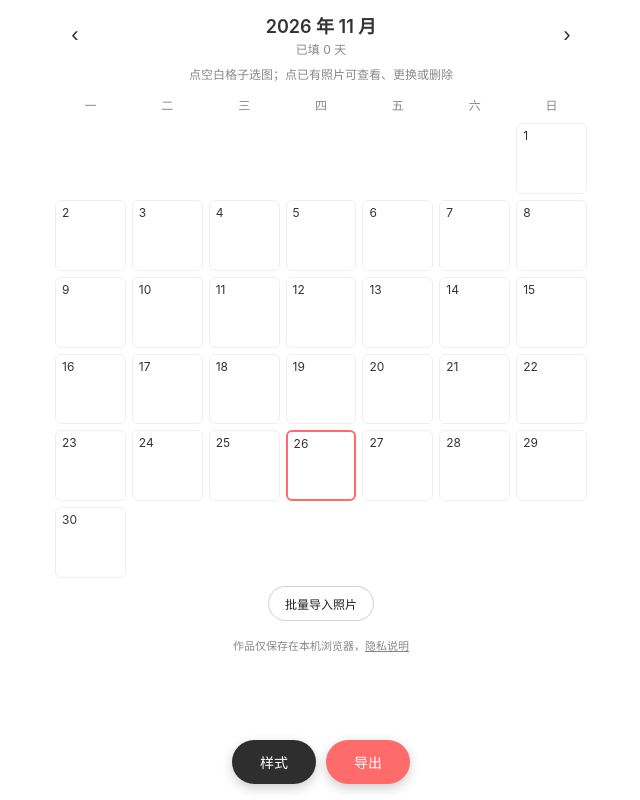
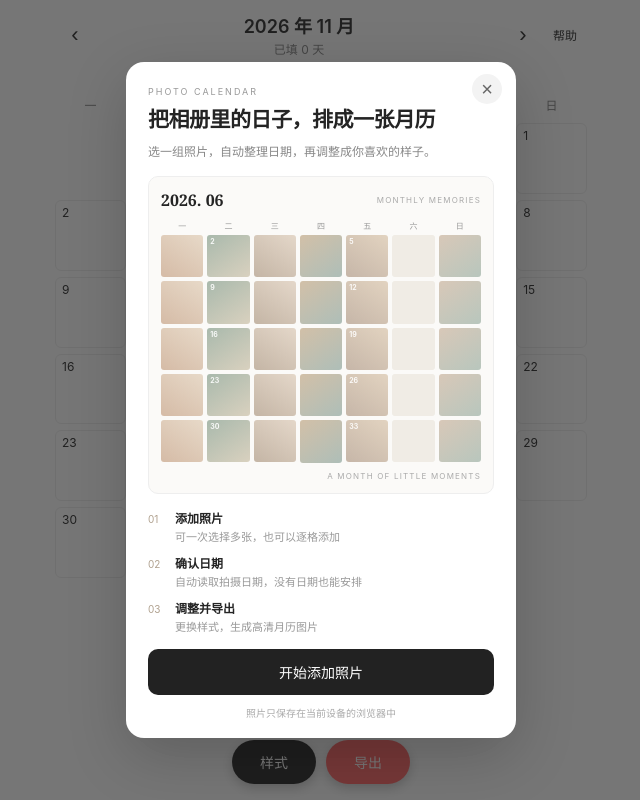
Before and after one commit to lyler77/photo-calendar, a Vue app: page / in a window 1280 px wide. Shown: the whole page, without its empty margins (319-959 px from the left). Built offline with nearby package versions, Linux system fonts and the light colour scheme.

Commit message:
feat: 接入首次使用引导与帮助入口

```diff
--- a/src/App.vue
+++ b/src/App.vue
@@ -7,6 +7,7 @@ import SnackBar from './components/SnackBar.vue'
 import StyleDrawer from './components/StyleDrawer.vue'
 import ExportSheet from './components/ExportSheet.vue'
 import BatchImportSheet from './components/BatchImportSheet.vue'
+import FirstUseGuide from './components/FirstUseGuide.vue'
 import { buildMonthGrid, prevMonth, nextMonth, formatDateKey } from './composables/useCalendar'
 import { usePhotos } from './composables/usePhotos'
 import { useStyle, TEMPLATES, FILTERS } from './composables/useStyle'
@@ -24,6 +25,7 @@ const batchFileInput = ref(null)
 const batchVisible = ref(false)
 const batchBusy = ref(false)
 const batchItems = ref([])
+const guideVisible = ref(false)
 const pickingDateKey = ref('')
 const selectedDateKey = ref('')
 const viewingUrl = ref('')
@@ -75,6 +77,12 @@ onMounted(async () => {
   track('app_open')
   const loadedStyle = await init()
   if (loadedStyle) applyLoaded(loadedStyle)
+  try {
+    guideVisible.value = Object.keys(photos).length === 0 &&
+      localStorage.getItem('photo_calendar_guide_seen') !== '1'
+  } catch {
+    guideVisible.value = Object.keys(photos).length === 0
+  }
 })
 
 onBeforeUnmount(() => {
@@ -132,6 +140,19 @@ function openPicker(dateKey) {
 
 function openBatchPicker() {
   batchFileInput.value?.click()
+}
+
+function dismissGuide() {
+  guideVisible.value = false
+  try {
+    localStorage.setItem('photo_calendar_guide_seen', '1')
+  } catch {
+    // 浏览器禁用本地存储时，不影响照片月历的使用
+  }
+}
+function startFromGuide() {
+  dismissGuide()
+  openBatchPicker()
 }
 
 function releaseBatchPreviews() {
@@ -200,7 +221,10 @@ async function confirmBatchImport(items) {
       }
     }))
     const succeeded = results.filter(item => !item.error)
-    if (succeeded.length) addPreparedPhotos(succeeded)
+    if (succeeded.length) {
+      addPreparedPhotos(succeeded)
+      dismissGuide()
+    }
     const failed = results.length - succeeded.length
     track('photo_batch_import', { count: succeeded.length, failed })
     batchVisible.value = false
@@ -267,6 +291,7 @@ async function onFileChange(e) {
   try {
     const shot = await readShotTime(f)
     await addPhoto(dateKey, f)
+    dismissGuide()
     track('photo_select', { hasExif: !!shot })
 
     if (!shot) {
@@ -417,6 +442,7 @@ function showPrivacy() {
         <div class="subtitle" :style="{ color: themeSubColor }">已填 {{ filledCount }} 天</div>
       </div>
       <button class="nav-btn" :style="{ color: themeTextColor }" @click="goNext">›</button>
+      <button class="help-btn" :style="{ color: themeTextColor }" @click="guideVisible = true">帮助</button>
     </header>
 
     <p class="hint" :style="{ color: themeSubColor }">点空白格子选图；点已有照片可查看、更换或删除</p>
@@ -446,6 +472,12 @@ function showPrivacy() {
       <button class="bar-btn" @click="styleDrawerVisible = true">样式</button>
       <button class="bar-btn primary" @click="openExport">导出</button>
     </div>
+
+    <FirstUseGuide
+      :visible="guideVisible"
+      @start="startFromGuide"
+      @close="dismissGuide"
+    />
 
     <BatchImportSheet
       :visible="batchVisible"
@@ -507,6 +539,7 @@ function showPrivacy() {
 .bg-overlay { position: fixed; inset: 0; z-index: -1; }
 .app { max-width: 560px; margin: 0 auto; padding: 12px 14px 120px; font-family: -apple-system, 'PingFang SC', sans-serif; color: #222; min-height: 100vh; }
 .header { display: flex; align-items: center; justify-content: space-between; margin-bottom: 8px; }
+.help-btn { border:0; background:rgba(255,255,255,.4); border-radius:10px; padding:0 10px; height:36px; font-size:12px; cursor:pointer; backdrop-filter:blur(6px); }
 .nav-btn { width: 40px; height: 40px; border: none; background: rgba(255, 255, 255, 0.4); border-radius: 10px; font-size: 22px; cursor: pointer; backdrop-filter: blur(6px); }
 .title-wrap { text-align: center; flex: 1; cursor: pointer; }
 .title { font-size: 18px; font-weight: 600; }
```
